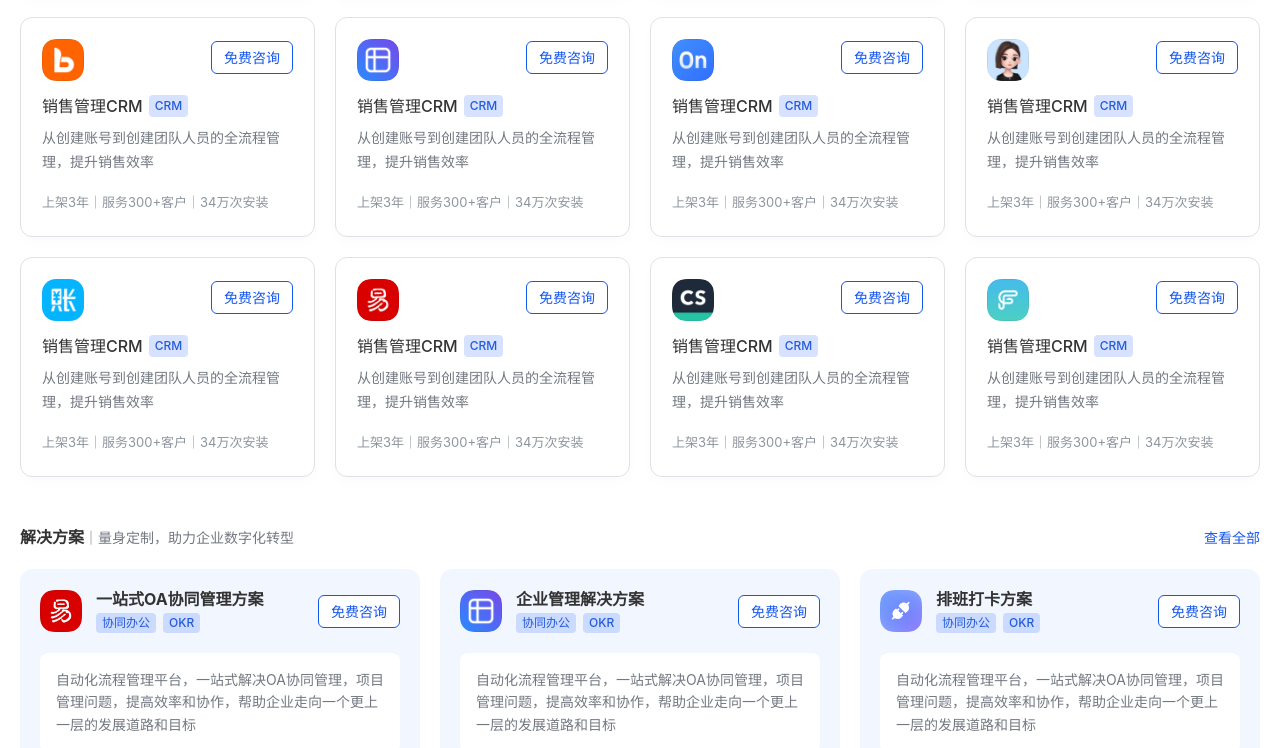
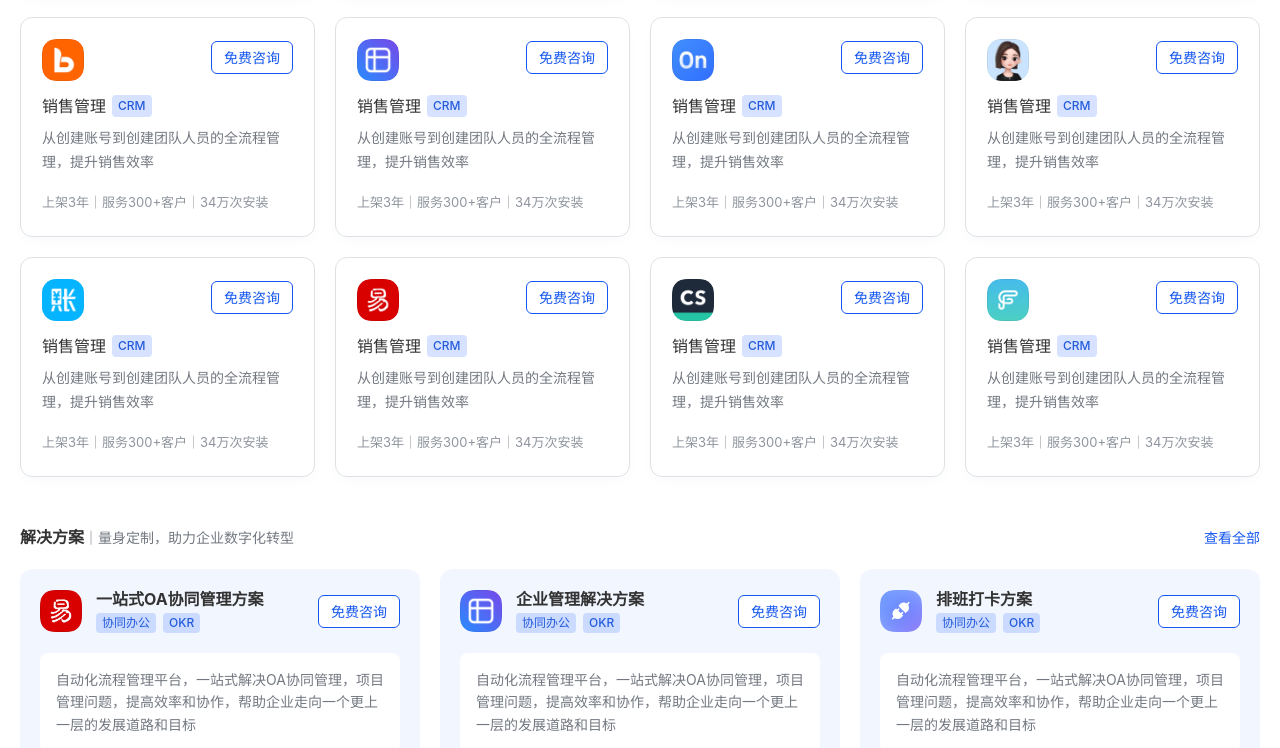
Before and after one commit to herringdai/Lark_Open_Platform_App_Store_UXtest, a website: page index.html in a window 1280 px wide. Shown: the part 1066-1814 px from the top of the page. Drawn offline with Linux system fonts and the light colour scheme.

Commit message:
Update index.html

```diff
--- a/index.html
+++ b/index.html
@@ -1606,7 +1606,7 @@
                 </div>
                 <div class="app-info">
                     <div class="app-header">
-                        <div class="app-name">销售管理CRM</div>
+                        <div class="app-name">销售管理</div>
                         <div class="app-tags">
                             <span class="app-tag blue">CRM</span>
 
@@ -1626,7 +1626,7 @@
                 </div>
                 <div class="app-info">
                     <div class="app-header">
-                        <div class="app-name">销售管理CRM</div>
+                        <div class="app-name">销售管理</div>
                         <div class="app-tags">
                             <span class="app-tag blue">CRM</span>
 
@@ -1646,7 +1646,7 @@
                 </div>
                 <div class="app-info">
                     <div class="app-header">
-                        <div class="app-name">销售管理CRM</div>
+                        <div class="app-name">销售管理</div>
                         <div class="app-tags">
                             <span class="app-tag blue">CRM</span>
 
@@ -1666,7 +1666,7 @@
                 </div>
                 <div class="app-info">
                     <div class="app-header">
-                        <div class="app-name">销售管理CRM</div>
+                        <div class="app-name">销售管理</div>
                         <div class="app-tags">
                             <span class="app-tag blue">CRM</span>
 
@@ -1686,7 +1686,7 @@
                 </div>
                 <div class="app-info">
                     <div class="app-header">
-                        <div class="app-name">销售管理CRM</div>
+                        <div class="app-name">销售管理</div>
                         <div class="app-tags">
                             <span class="app-tag blue">CRM</span>
 
@@ -1706,7 +1706,7 @@
                 </div>
                 <div class="app-info">
                     <div class="app-header">
-                        <div class="app-name">销售管理CRM</div>
+                        <div class="app-name">销售管理</div>
                         <div class="app-tags">
                             <span class="app-tag blue">CRM</span>
 
@@ -1726,7 +1726,7 @@
                 </div>
                 <div class="app-info">
                     <div class="app-header">
-                        <div class="app-name">销售管理CRM</div>
+                        <div class="app-name">销售管理</div>
                         <div class="app-tags">
                             <span class="app-tag blue">CRM</span>
 
@@ -1746,7 +1746,7 @@
                 </div>
                 <div class="app-info">
                     <div class="app-header">
-                        <div class="app-name">销售管理CRM</div>
+                        <div class="app-name">销售管理</div>
                         <div class="app-tags">
                             <span class="app-tag blue">CRM</span>
 
```
